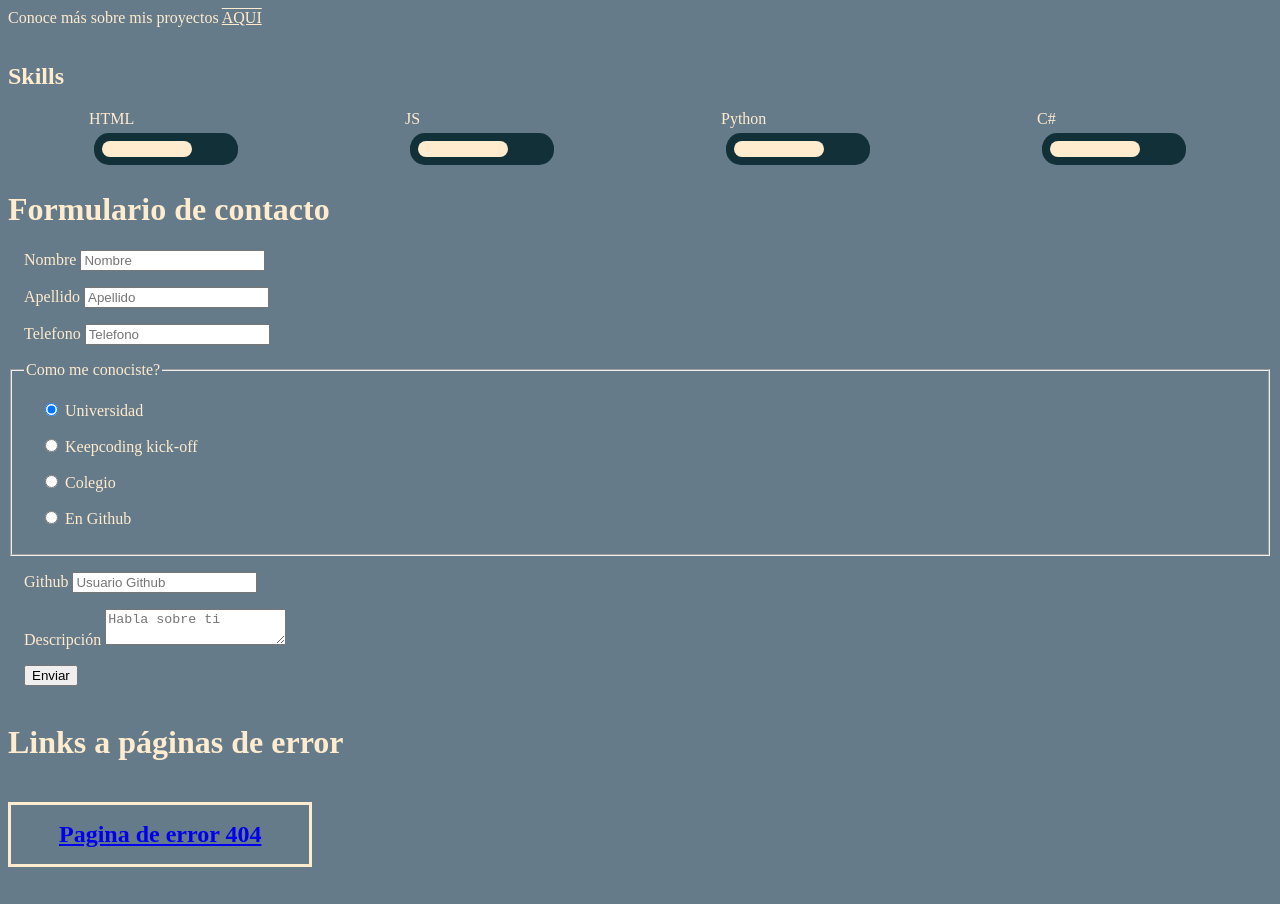
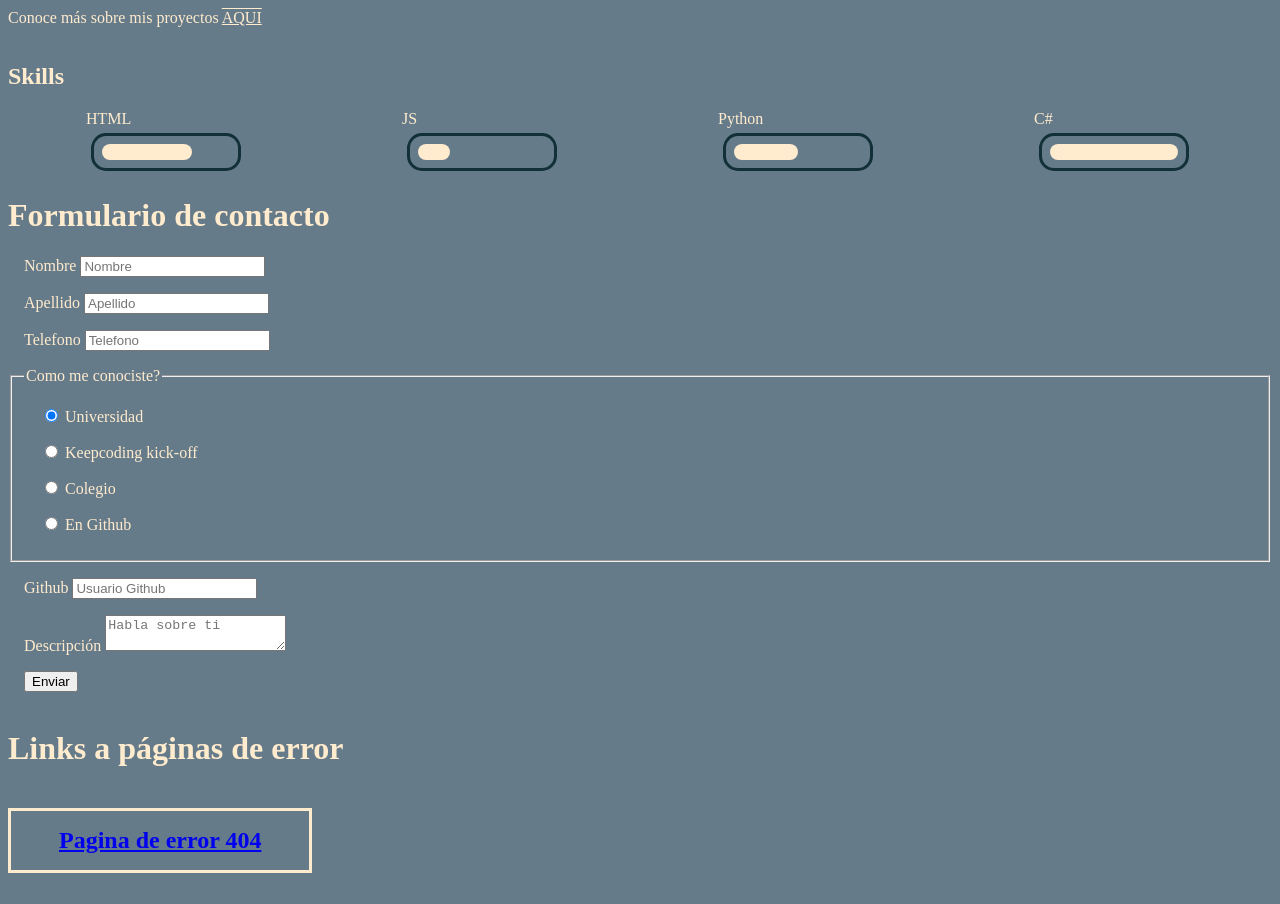
Before and after one commit to jtoledo2309/proyecto-html, a plain HTML site: page paginas/index.html in a window 1280 px wide. Shown: the part 1380-2284 px from the top of the page. Drawn offline with Linux system fonts and the light colour scheme.

Commit message:
Skills con keyframes

```diff
--- a/css/styles.css
+++ b/css/styles.css
@@ -146,25 +146,75 @@ picture img{
 
 .progress-grid {
     display: flex;
+    flex-direction: row;
     justify-content: space-around;
     flex-wrap: wrap;
 }
-.progress-bar {
-    background-color: var(--sencodary-color);
+
+#caja-progreso {
+    width: 8rem;
     height: 1rem;
-    width: 8rem;
     margin: 5px 5px;
     padding: 0.5rem;
     border-radius: 15px;
+    border: 3px solid var(--sencodary-color);
 }
 
-.progress-bar span {
-    display: inline-block;
+#barra {
+    width: 70%;
     height: 100%;
-    width: 70%;
-    border-radius: 10px;
-    transition: width 3s ease-in-out;
-    background-color: var(--fonts-color);
+    background: var(--fonts-color);
+    border-radius: 15px;
+}
+
+@keyframes progreso-html {
+    0% {
+        width: 0;
+    }
+    100% {
+        width: 70%;
+    }
+}
+
+@keyframes progreso-js {
+    0% {
+        width: 0;
+    }
+    100% {
+        width: 25%;
+    }
+}
+
+@keyframes progreso-python {
+    0% {
+        width: 0;
+    }
+    100% {
+        width: 50%;
+    }
+}
+
+@keyframes progreso-c {
+    0% {
+        width: 0;
+    }
+    100% {
+        width: 100%;
+    }
+}
+
+
+.html#barra{
+    animation: progreso-html 5s linear forwards;
+}
+.js#barra {
+    animation: progreso-js 5s linear forwards;
+}
+.python#barra{
+    animation: progreso-python 5s forwards;
+}
+.c#barra{
+    animation: progreso-c 5s forwards;
 }
 
 
@@ -215,7 +265,7 @@ form div {
     .navbar {
         display: flex;
         flex-direction: column;
-        /align-items: flex-start;
+        align-items: flex-start;
     }
 
     .navbar-logo img{
--- a/paginas/index.html
+++ b/paginas/index.html
@@ -72,29 +72,28 @@
 
         <div class="progress-grid">
             <div>HTML
-                <div class="progress-bar html">
-                    <span></span>
+                <div id="caja-progreso">
+                    <div class="html" id="barra"></div>
                 </div>
             </div>
 
             <div>JS
-                <div class="progress-bar JS">
-                    <span></span>
+                <div id="caja-progreso">
+                    <div class="js" id="barra"></div>
                 </div>
             </div>
 
             <div>Python
-                <div class="progress-bar Python">
-                    <span></span>
+                <div id="caja-progreso">
+                    <div class="python"id="barra"></div>
                 </div>
             </div>
 
             <div>C#
-                <div class="progress-bar C#">
-                    <span></span>
+                <div id="caja-progreso">
+                    <div class="c"id="barra"></div>
                 </div>
             </div>
-        </div>
     </section>
      <!-- Bloque para el formulario -->
 
```
